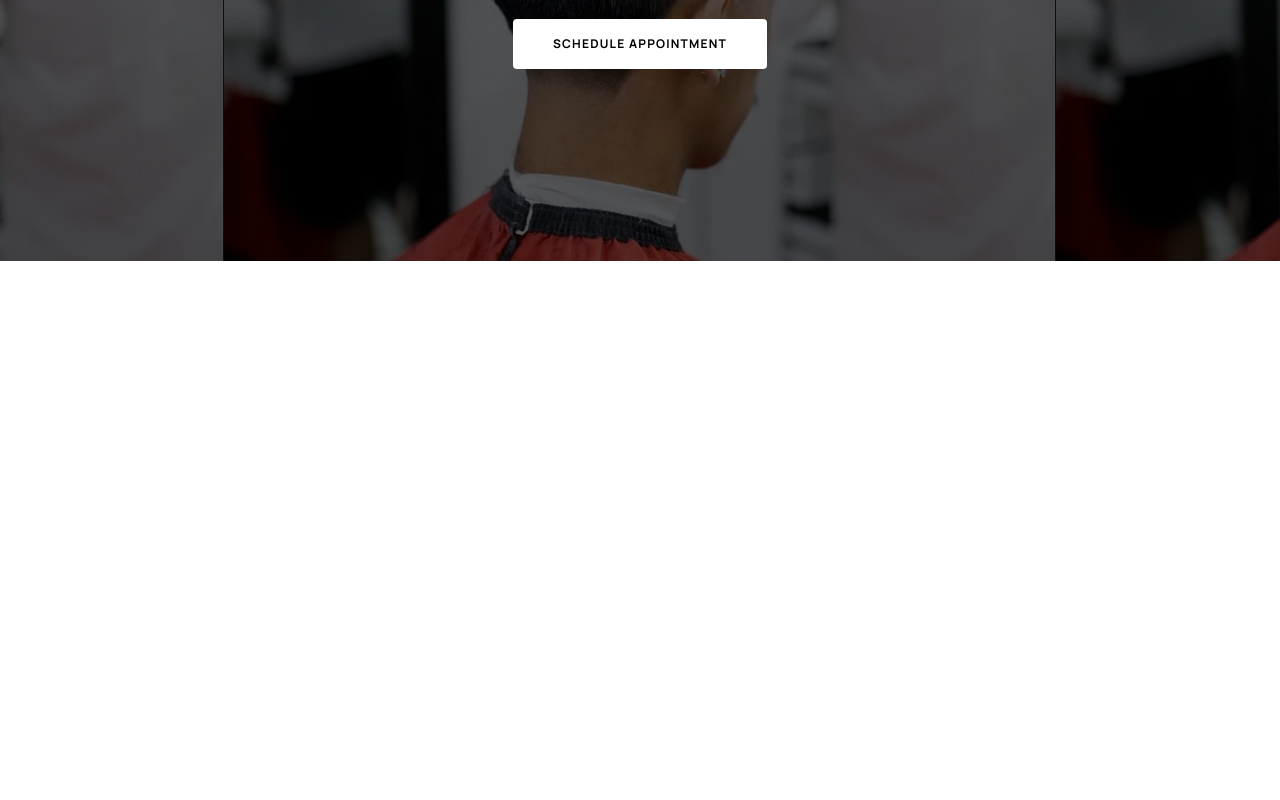
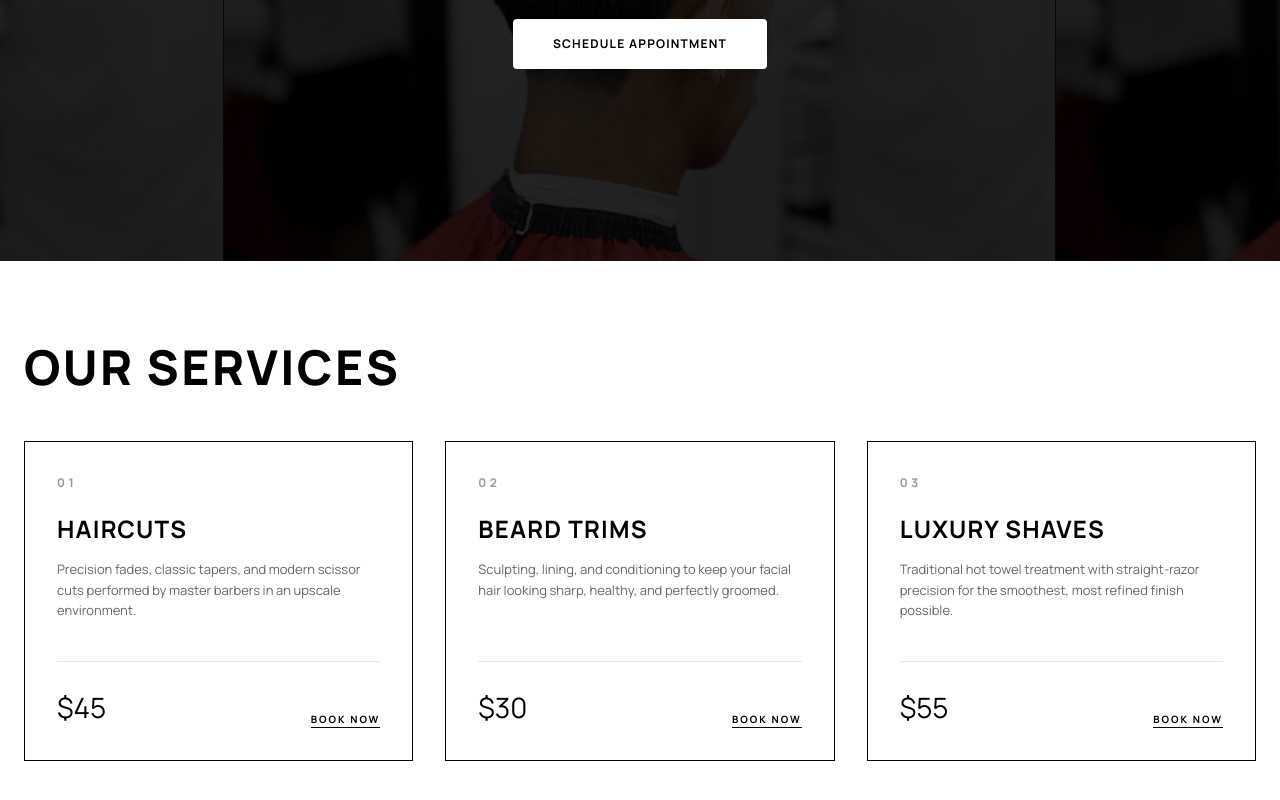
Before and after one commit to Chaithaha/chaitcutshair, a React (Vite) app: page / in a window 1280 px wide. Shown: the part 416-1216 px from the top of the page. Before the commit the page ends 800 px from the top, so only its background shows below. Built offline with nearby package versions, Linux system fonts and the light colour scheme.

Commit message:
tweaked the slideshow speed, and added a services section

```diff
--- a/src/App.jsx
+++ b/src/App.jsx
@@ -10,12 +10,14 @@
 
 import Navigation from './components/layout/Navigation/Navigation';
 import Hero from './components/sections/Hero/Hero';
+import Services from './components/sections/Services/Services';
 
 function App() {
   return (
     <>
       <Navigation />
       <Hero />
+      <Services />
     </>
   );
 }
--- /dev/null
+++ b/src/components/sections/Services/Services.css
@@ -0,0 +1,136 @@
+/**
+ * Services Styles
+ * Styles for the services section
+ */
+
+/* Main services section */
+.services {
+  background-color: var(--color-white);
+  color: var(--color-black);
+  padding-top: 80px;
+  padding-bottom: 80px;
+  padding-left: var(--container-padding);
+  padding-right: var(--container-padding);
+}
+
+/* Container for services content */
+.services__container {
+  max-width: var(--container-max-width);
+  margin-left: auto;
+  margin-right: auto;
+}
+
+/* Section header with title */
+.services__header {
+  margin-bottom: 48px;
+}
+
+/* Section title */
+.services__title {
+  font-size: 36px;
+  font-weight: var(--font-weight-extrabold);
+  letter-spacing: var(--letter-spacing-tight);
+  text-transform: uppercase;
+}
+
+/* Grid layout for service cards */
+.services__grid {
+  display: grid;
+  grid-template-columns: 1fr;
+  gap: 32px;
+}
+
+/* Individual service card */
+.services__card {
+  border: 1px solid var(--color-black);
+  padding: 32px;
+  display: flex;
+  flex-direction: column;
+  justify-content: space-between;
+  height: 320px;
+  transition: background-color var(--transition-slow), color var(--transition-slow);
+}
+
+/* Top part of card with number, title, description */
+.services__card-content {
+  flex: 1;
+}
+
+/* Service number */
+.services__number {
+  font-size: 12px;
+  font-weight: var(--font-weight-bold);
+  letter-spacing: var(--letter-spacing-widest);
+  text-transform: uppercase;
+  opacity: 0.4;
+  margin-bottom: 24px;
+  display: block;
+}
+
+/* Card title */
+.services__card-title {
+  font-size: 24px;
+  font-weight: var(--font-weight-bold);
+  margin-bottom: 16px;
+}
+
+/* Card description */
+.services__card-description {
+  font-size: 13px;
+  opacity: 0.6;
+  line-height: 1.6;
+  font-weight: var(--font-weight-normal);
+}
+
+/* Bottom part of card with price and link */
+.services__card-footer {
+  display: flex;
+  justify-content: space-between;
+  align-items: flex-end;
+  border-top: 1px solid rgba(0, 0, 0, 0.1);
+  padding-top: 24px;
+  transition: border-color var(--transition-slow);
+}
+
+/* Service price */
+.services__price {
+  font-size: 28px;
+  font-weight: var(--font-weight-normal);
+}
+
+/* Book now link in card */
+.services__card-link {
+  font-weight: var(--font-weight-bold);
+  text-transform: uppercase;
+  font-size: 10px;
+  letter-spacing: 0.2em;
+  border-bottom: 1px solid var(--color-black);
+  transition: border-color var(--transition-slow);
+}
+
+/* Card hover effect */
+.services__card:hover {
+  background-color: var(--color-black);
+  color: var(--color-white);
+}
+
+.services__card:hover .services__card-footer {
+  border-color: rgba(255, 255, 255, 0.2);
+}
+
+.services__card:hover .services__card-link {
+  border-color: var(--color-white);
+}
+
+/* Desktop styles */
+@media (min-width: 768px) {
+  /* Three column grid on desktop */
+  .services__grid {
+    grid-template-columns: repeat(3, 1fr);
+  }
+
+  /* Slightly larger title on desktop */
+  .services__title {
+    font-size: 48px;
+  }
+}
--- /dev/null
+++ b/src/components/sections/Services/Services.jsx
@@ -0,0 +1,64 @@
+/**
+ * Services Component
+ *
+ * The services section showing available grooming options:
+ * - Section title "Our Services"
+ * - Three service cards in a grid
+ * - Each card has number, title, description, price, and link
+ * - Hover effect changes card to black with white text
+ *
+ * @returns {JSX.Element} The services section
+ */
+
+import './Services.css';
+
+const Services = () => {
+  /* Service data - add or remove services here */
+  const services = [
+    {
+      number: '01',
+      title: 'Haircuts',
+      description: 'Precision fades, classic tapers, and modern scissor cuts performed by master barbers in an upscale environment.',
+      price: '$45'
+    },
+    {
+      number: '02',
+      title: 'Beard Trims',
+      description: 'Sculpting, lining, and conditioning to keep your facial hair looking sharp, healthy, and perfectly groomed.',
+      price: '$30'
+    },
+    {
+      number: '03',
+      title: 'Luxury Shaves',
+      description: 'Traditional hot towel treatment with straight-razor precision for the smoothest, most refined finish possible.',
+      price: '$55'
+    }
+  ];
+
+  return (
+    <section className="services" id="services">
+      <div className="services__container">
+        <div className="services__header">
+          <h2 className="services__title">Our Services</h2>
+        </div>
+        <div className="services__grid">
+          {services.map((service, index) => (
+            <div key={index} className="services__card">
+              <div className="services__card-content">
+                <span className="services__number">{service.number}</span>
+                <h3 className="services__card-title">{service.title}</h3>
+                <p className="services__card-description">{service.description}</p>
+              </div>
+              <div className="services__card-footer">
+                <span className="services__price">{service.price}</span>
+                <a href="#" className="services__card-link">Book Now</a>
+              </div>
+            </div>
+          ))}
+        </div>
+      </div>
+    </section>
+  );
+};
+
+export default Services;
--- a/src/components/ui/BackgroundSlideshow/BackgroundSlideshow.css
+++ b/src/components/ui/BackgroundSlideshow/BackgroundSlideshow.css
@@ -53,7 +53,7 @@
   left: 0;
   width: 100%;
   height: 100%;
-  background-color: rgba(0, 0, 0, 0.65);
+  background-color: rgba(0, 0, 0, 0.85);
   z-index: 1;
 }
 
```
